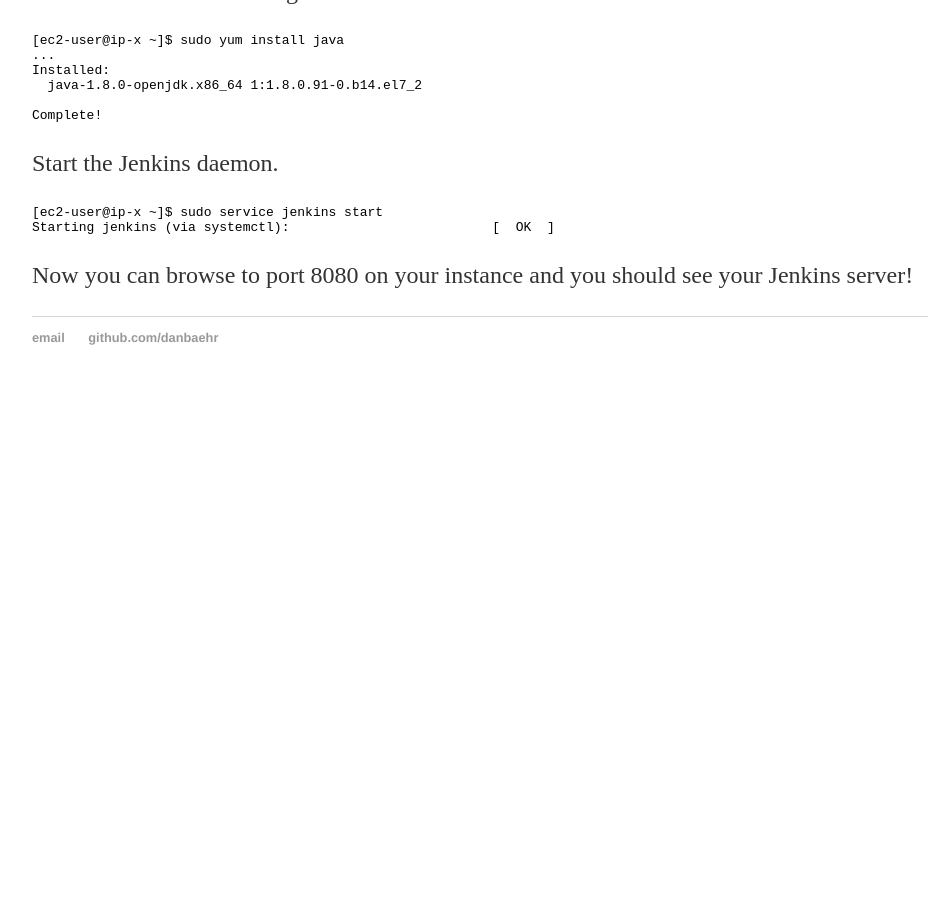
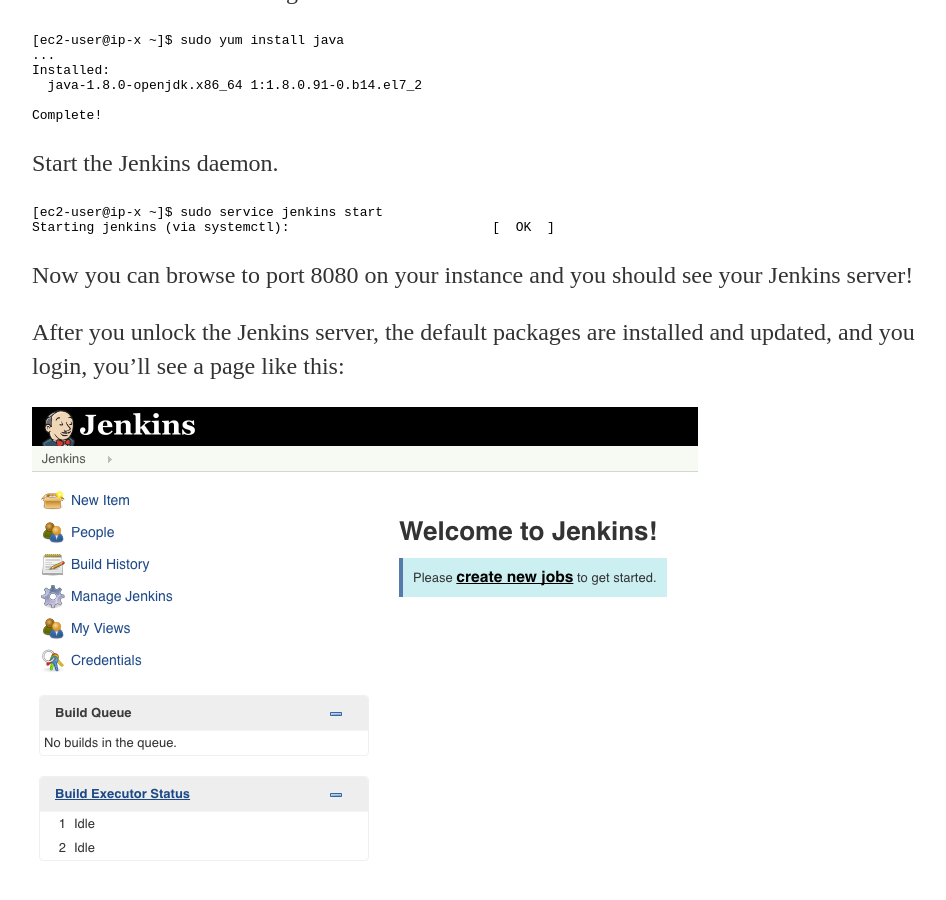
Before and after one commit to danbaehr/danbaehr.github.io, a Jekyll site: the page built from _posts/2016-04-29-Jenkins-on-a-RHEL-EC2-instance.md, in a window 1280 px wide and 900 px high, scrolled down 3582 px. Shown: the whole window, without its empty margins (160-1106 px from the left). Built offline with Jekyll 4.4.1, drawn with Linux system fonts in a browser that asks for light colours; before the commit the page ends 3987 px from its top, so only the background shows below that.

Commit message:
blog update

````diff
--- a/_posts/2016-04-29-Jenkins-on-a-RHEL-EC2-instance.md
+++ b/_posts/2016-04-29-Jenkins-on-a-RHEL-EC2-instance.md
@@ -108,3 +108,7 @@
 ```
 
 Now you can browse to port 8080 on your instance and you should see your Jenkins server!
+
+After you unlock the Jenkins server, the default packages are installed and updated, and you login, you'll see a page like this:
+
+![Jenkins home screen](https://danbaehr.github.io/images/jenkins_home_screen.png)
````
Also changed, not shown: images/jenkins_home_screen.png (added), images/unlock_jenkins.png (added).
